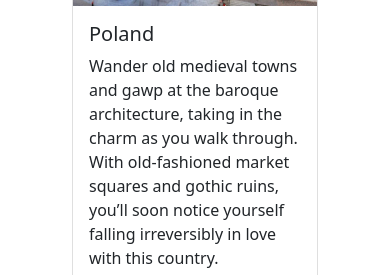
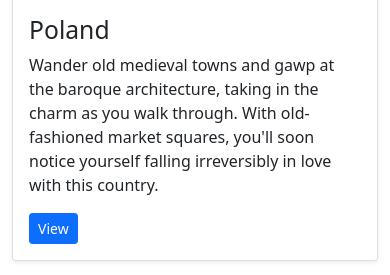
Before and after one commit to isaacemilien/LocationsToFilm, a PHP site: page / in a window 390 px wide; the page is wider, and only the part inside the window is pictured. Shown: the part 1283-1558 px from the top of that part. Run offline with PHP 8.4, Linux system fonts and the light colour scheme; some libraries are stand-ins or nearby versions.

Commit message:
Add files via upload

```diff
--- a/index.php
+++ b/index.php
@@ -1,10 +1,7 @@
 <?php include 'header.php';?>
 
-  <div class="container-fluid">
   <!--Carousel Start -->
-
-  <div class="row">
-    <div id="myCarousel" class="carousel slide" data-bs-ride="carousel">
+  <div id="myCarousel" class="carousel  carousel-light slide h-500px" data-bs-ride="carousel">
     <!-- Carousel indicators -->
     <ol class="carousel-indicators">
         <li data-bs-target="#myCarousel" data-bs-slide-to="0" class="active"></li>
@@ -13,26 +10,26 @@
       </ol>
 
     <!-- Wrapper for carousel items -->
-        <div class="carousel-inner">
-            <div class="carousel-item active">
-                <img style="object-fit: cover; overflow: hidden;"src="imgs/russia.png" class="d-block w-100" alt="Slide 1">
-                <div class="carousel-caption d-none d-md-block">
-                    <h5>First slide label</h5>
-                    <p>Some demonstrative placeholder content for the first slide.</p>
+    <div class="carousel-inner" style = "height: 500px;">
+        <div class="carousel-item active" style = "height: 500px;">
+            <img style="object-fit: cover; overflow: hidden; height: 500px;"src="imgs/baku.jpg" class="d-block w-100" alt="Slide 1" >
+            <div class="carousel-caption shadow-lg p-3 mb-5 bg-body-dark bg-dark rounded  text-light" style ="--bs-bg-opacity: .5;">
+              <h1>Azerbaijan</h1>
+              <h5>Lorem ipsum dolor, sit amet consectetur adipisicing elit. Ab, excepturi!</h5>
             </div>
           </div>
-            <div class="carousel-item">
-                <img src="imgs/russia.png" class="d-block w-100" alt="Slide 2">
-                <div class="carousel-caption d-none d-md-block">
-                    <h5>Second slide label</h5>
-                    <p>Some demonstrative placeholder content for the second slide.</p>
+          <div class="carousel-item" style = "height: 500px;">
+              <img src="imgs/warsaw.jpeg" class="d-block w-100" alt="Slide 2">
+              <div class="carousel-caption shadow-lg p-3 mb-5 bg-body-dark bg-dark rounded  text-light" style ="--bs-bg-opacity: .5;">
+                  <h1>Poland</h1>
+                  <h5>Lorem ipsum dolor, sit amet consectetur adipisicing elit. Ab, excepturi!</h5>
               </div>
           </div>
-            <div class="carousel-item">
-                <img src="imgs/russia.png" class="d-block w-100" alt="Slide 3">
-                <div class="carousel-caption d-none d-md-block">
-                    <h5>Third slide label</h5>
-                    <p>Some demonstrative placeholder content for the third slide.</p>
+          <div class="carousel-item" style = "height: 500px;" >
+              <img src="imgs/ruski.jpg" class="d-block w-100" alt="Slide 3">
+              <div class="carousel-caption shadow-lg p-3 mb-5 bg-body-dark bg-dark rounded  text-light" style ="--bs-bg-opacity: .5;">
+                  <h1>Russia</h1>
+                  <h5>Lorem ipsum dolor, sit amet consectetur adipisicing elit. Ab, excepturi!</h5>
               </div>
           </div>
       </div>
@@ -45,52 +42,68 @@
           <span class="carousel-control-next-icon"></span>
       </a>
   </div>
+<!--Carousel End -->
+    <!-- Location cards -->
+  <div class="album py-5">
+    <div class="container">
+      <div class="row row-cols-1 row-cols-sm-2 row-cols-md-3 g-3">
+        <div class="col">
+          <div class="card shadow-sm">
+            <img class="bd-placeholder-img card-img-top" width="100%" height="225" src="imgs/azer_04.jpg" alt="">
 
-</div>
-  <!--Carousel End -->
-
-
-
-    <!--Cards start-->
-    <div class="row m-5 justify-content-center">
-      <div class="col-lg-4 d-flex justify-content-center">
-        <div class="card" style="width: 18rem;">
-          <img src="imgs/azer_02.jpg" width="100%" height="200" class="card-img-top" alt="...">
             <div class="card-body">
-            <h5 class="card-title">Azerbaijan</h5>
+              <!-- Header -->
+              <h2>Azerbaijan</h2>
+              <!-- Text -->
               <p class="card-text">Azerbaijan is a country located in the southern part of the Caucasus, at the crossroads of Southwest Asia and Southeastern Europe. It shares a border with Russia, Georgia, Armenia, Iran and its exclave with Turkey.</p>
-            <a href="./azerbaijan.php" class="btn btn-primary">Visit</a>
-          </div>
-        </div>
-      </div>
-      <div class="col-lg-4 d-flex justify-content-center">
-        <div class="card" style="width: 18rem;">
-          <img src="imgs/pol.jpg" width="100%" height="200" class="card-img-top" alt="...">
-          <div class="card-body">
-            <h5 class="card-title">Poland</h5>
-            <p class="card-text">Wander old medieval towns and gawp at the baroque architecture, taking in the charm as you walk through. With old-fashioned market squares and gothic ruins, you’ll soon notice yourself falling irreversibly in love with this country.</p>
-            <a href="./international.php" class="btn btn-primary">Visit</a>
-          </div>
-        </div>
-      </div>
-      <div class="col-lg-4 d-flex justify-content-center">
-        <div class="card" style="width: 18rem;">
-          <img src="imgs/russia_06.png" width="100%" height="200" class="card-img-top" alt="...">
-          <div class="card-body">
-            <h5 class="card-title">Russia</h5>
-            <p class="card-text">Whether you're sipping on a cocktail in a glamorous rooftop bar in Moscow, gazing out from your Trans-Siberian, any Russian adventure is guaranteed to come with views to take your breath away. </p>
-            <a href="./international.php" class="btn btn-primary">Visit</a>
+              <div class="d-flex justify-content-between align-items-center">
+                <div class="btn-group">
+                  <button onclick="window.location.href=''" type="button" class="btn btn-sm btn-primary">View</button>
                 </div>
               </div>
             </div>
           </div>
         </div>
+        <div class="col">
+          <div class="card shadow-sm">
+            <img class="bd-placeholder-img card-img-top" width="100%" height="225" src="imgs/poland.jpg" alt="">
 
+            <div class="card-body">
+              <!-- Header -->
+              <h2>Poland</h2>
+              <!-- Text -->
+              <p class="card-text">Wander old medieval towns and gawp at the baroque architecture, taking in the charm as you walk through. With old-fashioned market squares, you'll soon notice yourself falling irreversibly in love with this country.</p>
+              <div class="d-flex justify-content-between align-items-center">
+                <div class="btn-group">
+                  <button type="button" class="btn btn-sm btn-primary">View</button>
+                </div>
+              </div>
+            </div>
+          </div>
+        </div>
+        <div class="col">
+          <div class="card shadow-sm">
+            <img class="bd-placeholder-img card-img-top" width="100%" height="225" src="imgs/russia_06.png" alt="">
 
-  <!-- Quote Start -->
+            <div class="card-body">
+              <!-- Header -->
+              <h2>Russia</h2>
+              <p class="card-text">Whether you're sipping on a cocktail in a glamorous rooftop bar in Moscow, gazing out from your Trans-Siberian, any Russian adventure is guaranteed to come with views to take your breath away.</p>
+              <!-- Text -->
+              <div class="d-flex justify-content-between align-items-center">
+                <div class="btn-group">
+                  <button type="button" class="btn btn-sm btn-primary">View</button>
+                </div>
+              </div>
+            </div>
+          </div>
+        </div>
+      </div>
+    </div>
+  </div>
   <div class="container-fluid">
-    <div class="row bg h-100" style="background-image: url('imgs/doo.jpg')">
-      <div class="col-6 my-5 bg-dark p-5 m-5" style="--bs-bg-opacity: .5;">
+    <div class="row bg h-100 d-lg-flex justify-content-lg-start justify-content-center" style="background-image: url('imgs/doo.jpg')">
+      <div class="col-lg-6 col-12 my-5 bg-dark p-5 m-5 text-dark" style="--bs-bg-opacity: .5;">
         <i class="fa-solid fa-quote-left text-white fs-3"></i>
         <p class="text-light fst-italic fw-bold">“You've gotta dance like there's nobody watching, love like you'll never be hurt, sing like there's nobody listening, and live like it's heaven on Earth.”</p>
         <div class="text-white fw-bold mx-3">William W. Purkey </div>
@@ -98,5 +111,5 @@
       </div>
     </div>
   </div>
-  <!-- Quote End -->
+
 <?php include "footer.php"; ?>
```
Lines whose indentation alone changed are shown as unchanged.
